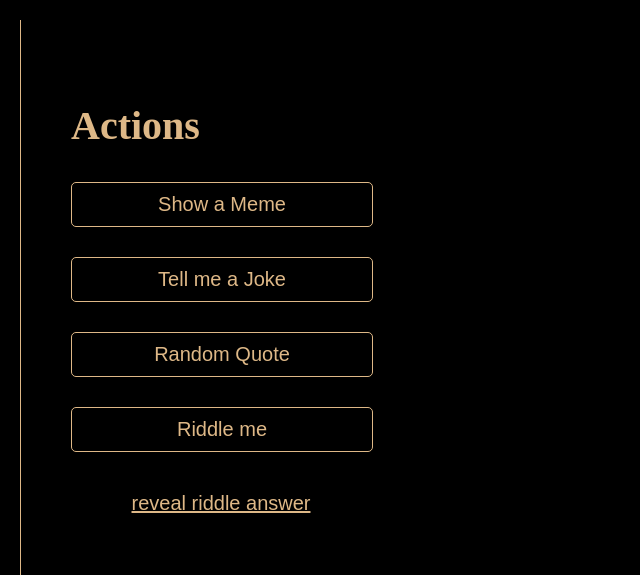
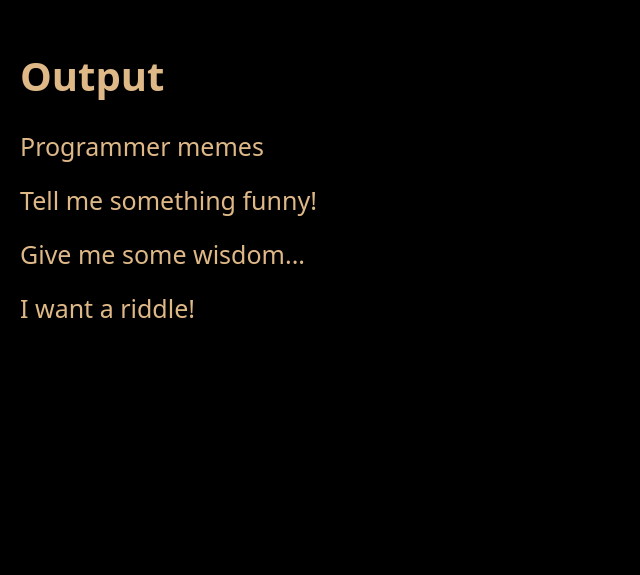
Before and after one commit to bi-mal/meme-generator-app, a plain HTML site: page index.html in a window 1280 px wide. Shown: the whole page, without its empty margins (0-640 px from the left). Drawn offline with Linux system fonts and the light colour scheme.

Commit message:
created output section

```diff
--- a/css/style.css
+++ b/css/style.css
@@ -8,6 +8,8 @@ html{
 }
 body{
     background-color: var(--color-background);
+    color: var(--color-primary);
+    font-family: system-ui, -apple-system, BlinkMacSystemFont, 'Segoe UI', Roboto, Oxygen, Ubuntu, Cantarell, 'Open Sans', 'Helvetica Neue', sans-serif;
     font-size: 2rem;
     padding: 2rem;
 }
@@ -17,6 +19,9 @@ body{
 h2{
     color: var(--color-primary);
     font-size: 4rem;
+}
+p{
+    font-size: 2.5rem;
 }
 
 /* buttons */
@@ -28,7 +33,6 @@ h2{
     outline: 0;
     border: 1px solid burlywood;
     border-radius: 5px;
-    font-family: Arial, Helvetica, sans-serif;
     font-size: 2.5rem;
     padding: 1.5rem 0rem;
     text-decoration: none;
--- a/index.html
+++ b/index.html
@@ -9,16 +9,15 @@
     <link rel="stylesheet" href="/css/style.css" />
   </head>
   <body>
-    <section class="actions">
+    <section class="output">
       <header>
-        <h2>Actions</h2>
+        <h2>Output</h2>
       </header>
-      <article class="nav-bar">
-        <a href="#" class="btn btn--block">Show a Meme</a>
-        <a href="#" class="btn btn--block">Tell me a Joke</a>
-        <a href="#" class="btn btn--block">Random Quote</a>
-        <a href="#" class="btn btn--block">Riddle me</a>
-        <a href="#" class="btn btn--block btn--no-box">reveal riddle answer</a>
+      <article>
+        <p id="meme">Programmer memes</p>
+        <p id="joke">Tell me something funny!</p>
+        <p id="quote">Give me some wisdom...</p>
+        <p id="riddle">I want a riddle!</p>
       </article>
     </section>
   </body>
```
Also changed, not shown: components/output.html (added, +11 -0 lines).
